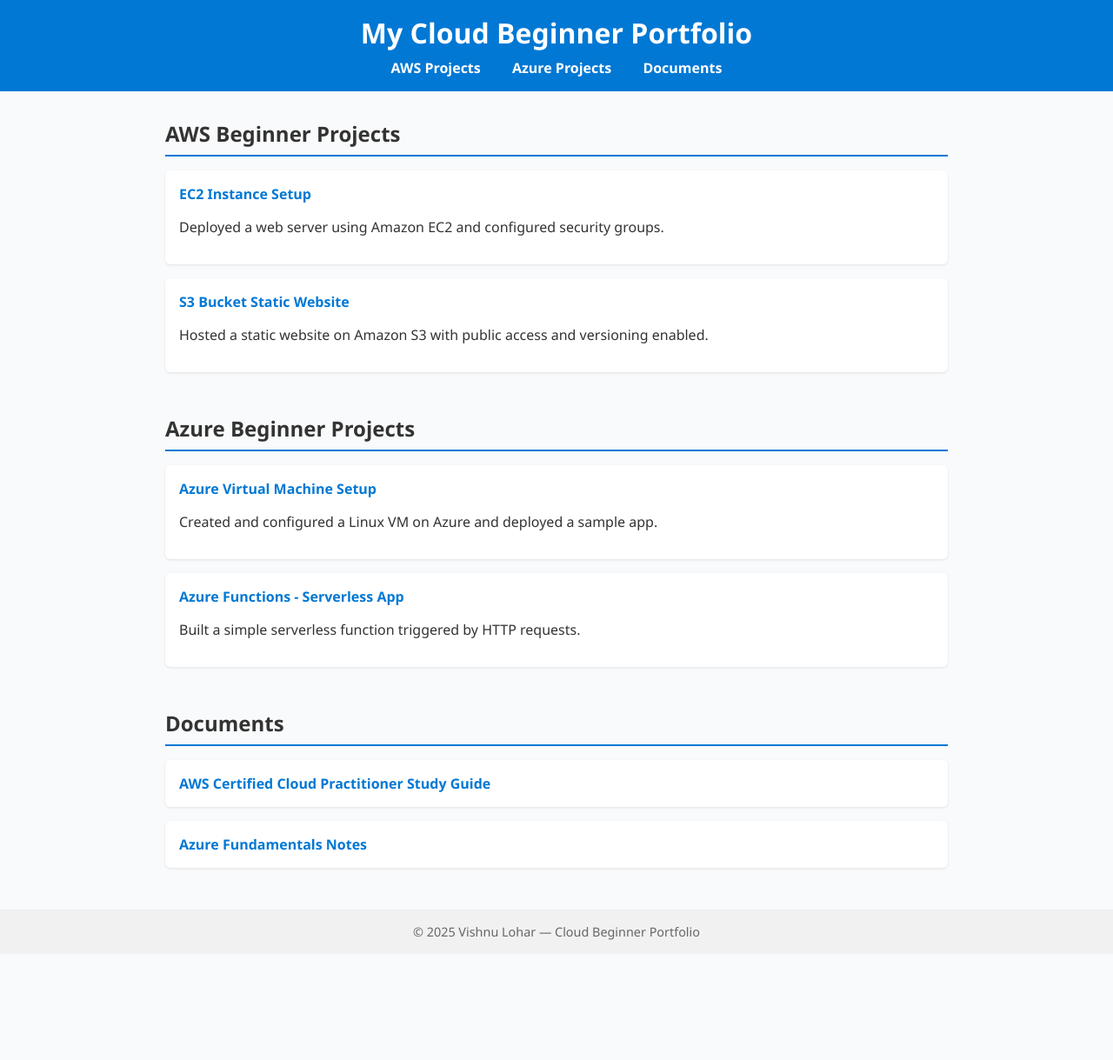
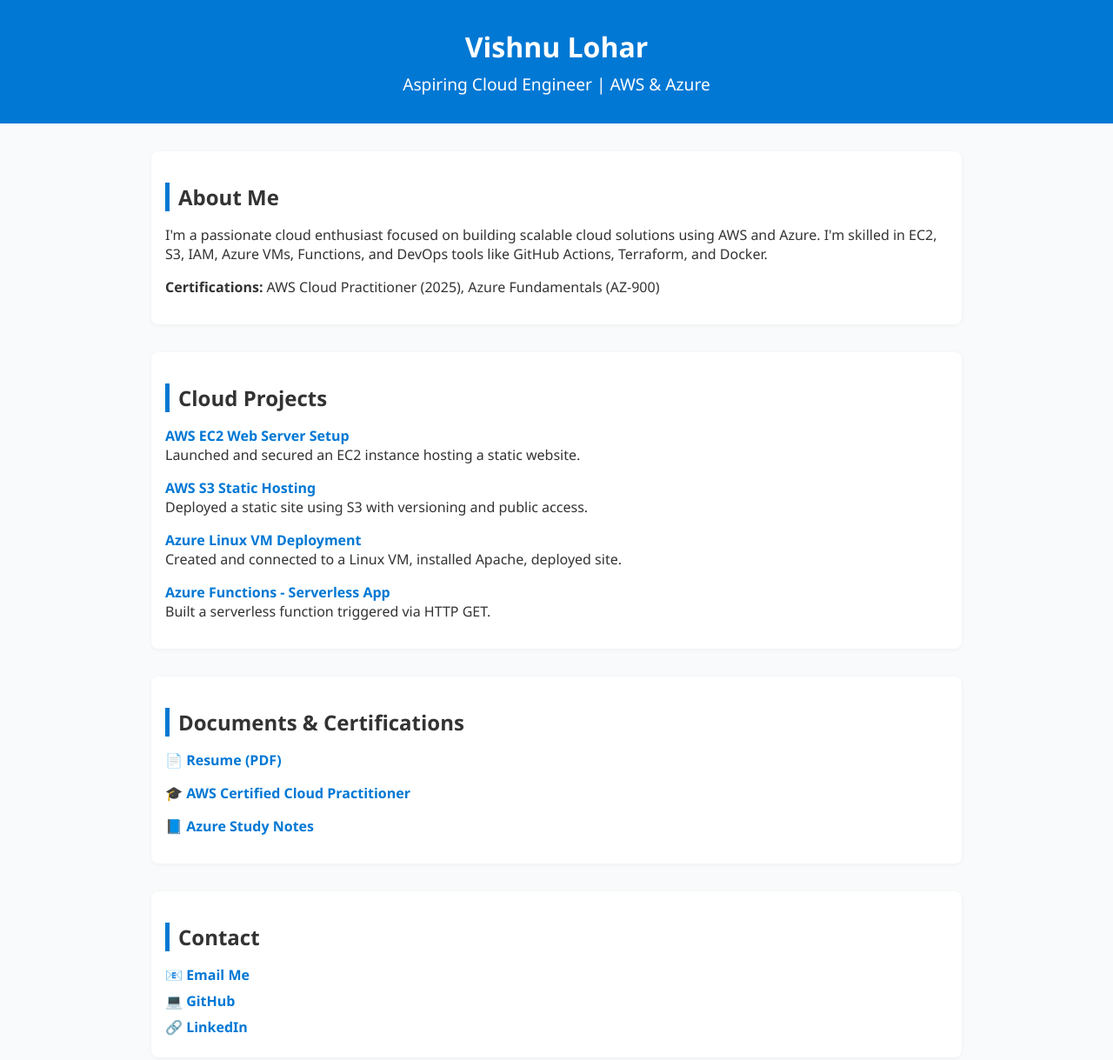
Before and after one commit to LoharVishnu/LoharVishnu.com, a plain HTML site: page index.html in a window 1280 px wide. Shown: the top 1219 px of the page at 87% size. Before the commit the page ends 1097 px from the top, so only its background shows below. Drawn offline with Linux system fonts and the light colour scheme.

Commit message:
Update index.html

```diff
--- a/index.html
+++ b/index.html
@@ -3,134 +3,148 @@
 <head>
   <meta charset="UTF-8" />
   <meta name="viewport" content="width=device-width, initial-scale=1" />
-  <title>Cloud Beginner Portfolio | AWS & Azure</title>
+  <title>Vishnu Lohar | Cloud Portfolio</title>
   <style>
+    :root {
+      --primary-color: #0078d4;
+      --secondary-color: #f9fafb;
+      --text-color: #333;
+      --bg-light: #ffffff;
+    }
+
     body {
       font-family: 'Segoe UI', Tahoma, Geneva, Verdana, sans-serif;
-      background: #f9fafb;
-      color: #333;
       margin: 0;
       padding: 0;
+      background: var(--secondary-color);
+      color: var(--text-color);
     }
+
     header {
-      background: #0078d4;
+      background: var(--primary-color);
       color: white;
-      padding: 1rem 2rem;
+      padding: 2rem;
       text-align: center;
     }
+
     header h1 {
       margin: 0;
-      font-weight: 700;
+      font-size: 2rem;
     }
-    nav {
-      margin-top: 0.5rem;
+
+    header p {
+      margin: 0.5rem 0 0;
+      font-size: 1.2rem;
     }
-    nav a {
-      color: white;
-      margin: 0 1rem;
-      text-decoration: none;
-      font-weight: 600;
-    }
-    nav a:hover {
-      text-decoration: underline;
-    }
-    main {
+
+    section {
       max-width: 900px;
       margin: 2rem auto;
-      padding: 0 1rem;
+      padding: 1rem;
+      background: var(--bg-light);
+      border-radius: 8px;
+      box-shadow: 0 1px 5px rgba(0, 0, 0, 0.05);
     }
-    section {
-      margin-bottom: 3rem;
-    }
+
     h2 {
-      border-bottom: 2px solid #0078d4;
-      padding-bottom: 0.5rem;
+      border-left: 5px solid var(--primary-color);
+      padding-left: 10px;
       margin-bottom: 1rem;
     }
-    .project-list, .doc-list {
+
+    ul {
       list-style: none;
       padding: 0;
     }
-    .project-list li, .doc-list li {
-      background: white;
+
+    li {
       margin-bottom: 1rem;
-      padding: 1rem;
-      border-radius: 6px;
-      box-shadow: 0 1px 3px rgb(0 0 0 / 0.1);
     }
-    .project-list li a, .doc-list li a {
-      color: #0078d4;
-      font-weight: 600;
+
+    a {
+      color: var(--primary-color);
+      font-weight: bold;
       text-decoration: none;
     }
-    .project-list li a:hover, .doc-list li a:hover {
+
+    a:hover {
       text-decoration: underline;
     }
+
+    .contact {
+      display: flex;
+      flex-direction: column;
+    }
+
+    .contact a {
+      margin-bottom: 0.5rem;
+    }
+
     footer {
       text-align: center;
       padding: 1rem;
-      background: #f1f1f1;
       font-size: 0.9rem;
       color: #666;
-      margin-top: 3rem;
+      margin-top: 2rem;
     }
   </style>
 </head>
 <body>
   <header>
-    <h1>My Cloud Beginner Portfolio</h1>
-    <nav>
-      <a href="#aws">AWS Projects</a>
-      <a href="#azure">Azure Projects</a>
-      <a href="#docs">Documents</a>
-    </nav>
+    <h1>Vishnu Lohar</h1>
+    <p>Aspiring Cloud Engineer | AWS & Azure</p>
   </header>
-  <main>
-    <section id="aws">
-      <h2>AWS Beginner Projects</h2>
-      <ul class="project-list">
+
+  <section id="about">
+    <h2>About Me</h2>
+    <p>
+      I'm a passionate cloud enthusiast focused on building scalable cloud solutions using AWS and Azure. I'm skilled in EC2, S3, IAM, Azure VMs, Functions, and DevOps tools like GitHub Actions, Terraform, and Docker.
+    </p>
+    <p><strong>Certifications:</strong> AWS Cloud Practitioner (2025), Azure Fundamentals (AZ-900)</p>
+  </section>
+
+  <section id="projects">
+    <h2>Cloud Projects</h2>
+    <ul>
       <li>
-          <a href="https://github.com/VishnuLohar/aws-ec2-project" target="_blank" rel="noopener noreferrer">EC2 Instance Setup</a>
-          <p>Deployed a web server using Amazon EC2 and configured security groups.</p>
+        <a href="https://github.com/VishnuLohar/aws-ec2-project" target="_blank">AWS EC2 Web Server Setup</a><br />
+        Launched and secured an EC2 instance hosting a static website.
       </li>
       <li>
-          <a href="https://github.com/VishnuLohar/aws-s3-project" target="_blank" rel="noopener noreferrer">S3 Bucket Static Website</a>
-          <p>Hosted a static website on Amazon S3 with public access and versioning enabled.</p>
+        <a href="https://github.com/VishnuLohar/aws-s3-project" target="_blank">AWS S3 Static Hosting</a><br />
+        Deployed a static site using S3 with versioning and public access.
       </li>
-        <!-- Add your projects here -->
+      <li>
+        <a href="https://github.com/VishnuLohar/azure-vm-project" target="_blank">Azure Linux VM Deployment</a><br />
+        Created and connected to a Linux VM, installed Apache, deployed site.
+      </li>
+      <li>
+        <a href="https://github.com/VishnuLohar/azure-functions-project" target="_blank">Azure Functions - Serverless App</a><br />
+        Built a serverless function triggered via HTTP GET.
+      </li>
     </ul>
   </section>
 
-    <section id="azure">
-      <h2>Azure Beginner Projects</h2>
-      <ul class="project-list">
-        <li>
-          <a href="https://github.com/VishnuLohar/azure-vm-project" target="_blank" rel="noopener noreferrer">Azure Virtual Machine Setup</a>
-          <p>Created and configured a Linux VM on Azure and deployed a sample app.</p>
-        </li>
-        <li>
-          <a href="https://github.com/VishnuLohar/azure-functions-project" target="_blank" rel="noopener noreferrer">Azure Functions - Serverless App</a>
-          <p>Built a simple serverless function triggered by HTTP requests.</p>
-        </li>
-        <!-- Add your projects here -->
+  <section id="documents">
+    <h2>Documents & Certifications</h2>
+    <ul>
+      <li><a href="docs/VishnuLohar_Resume.pdf" target="_blank">📄 Resume (PDF)</a></li>
+      <li><a href="docs/aws-certification.pdf" target="_blank">🎓 AWS Certified Cloud Practitioner</a></li>
+      <li><a href="docs/azure-basics.pdf" target="_blank">📘 Azure Study Notes</a></li>
     </ul>
   </section>
 
-    <section id="docs">
-      <h2>Documents</h2>
-      <ul class="doc-list">
-        <li>
-          <a href="docs/aws-certification.pdf" target="_blank" rel="noopener noreferrer">AWS Certified Cloud Practitioner Study Guide</a>
-        </li>
-        <li>
-          <a href="docs/azure-basics.pdf" target="_blank" rel="noopener noreferrer">Azure Fundamentals Notes</a>
-        </li>
-        <!-- Add your documents here -->
-      </ul>
+  <section id="contact">
+    <h2>Contact</h2>
+    <div class="contact">
+      <a href="mailto:vishnu.lohar@example.com">📧 Email Me</a>
+      <a href="https://github.com/VishnuLohar" target="_blank">💻 GitHub</a>
+      <a href="https://www.linkedin.com/in/vishnulohar" target="_blank">🔗 LinkedIn</a>
+    </div>
   </section>
-  </main>
+
   <footer>
-    &copy; 2025 Vishnu Lohar — Cloud Beginner Portfolio
+    &copy; 2025 Vishnu Lohar | Cloud Portfolio
   </footer>
 </body>
 </html>
```
Lines whose indentation alone changed are shown as unchanged.
